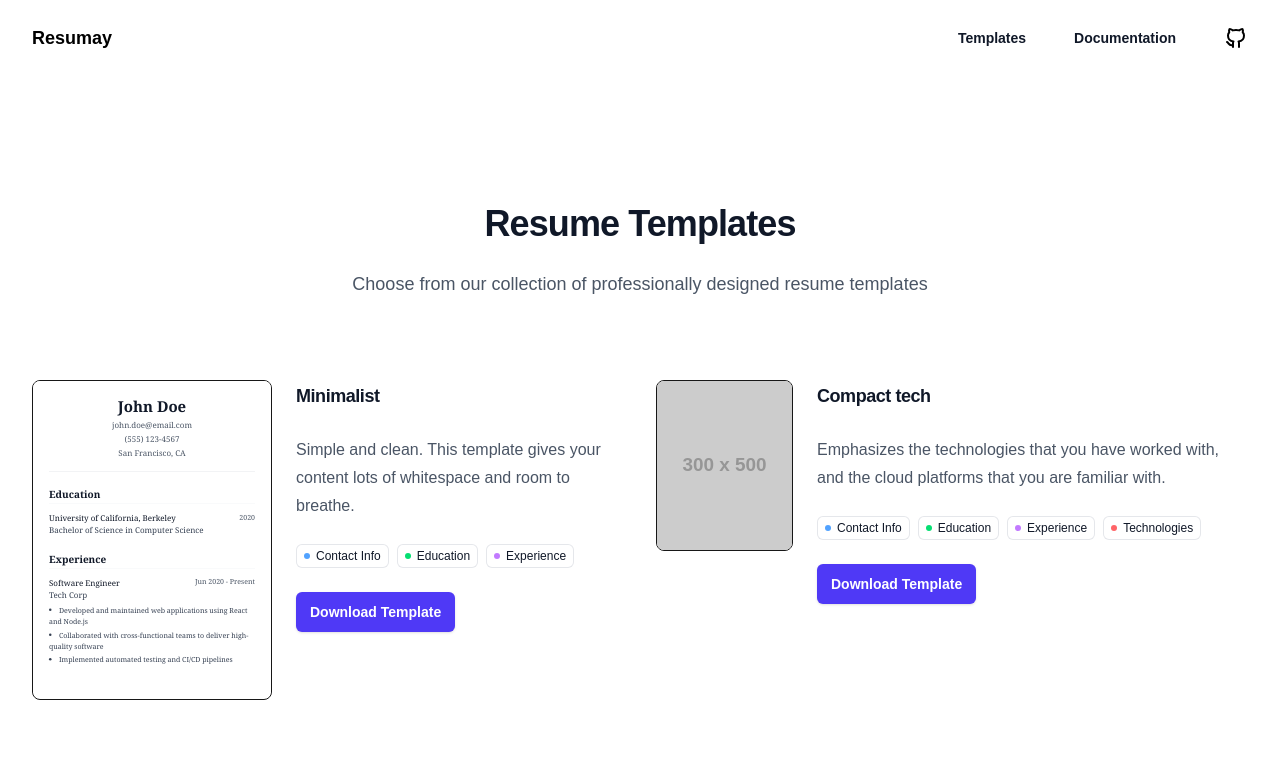
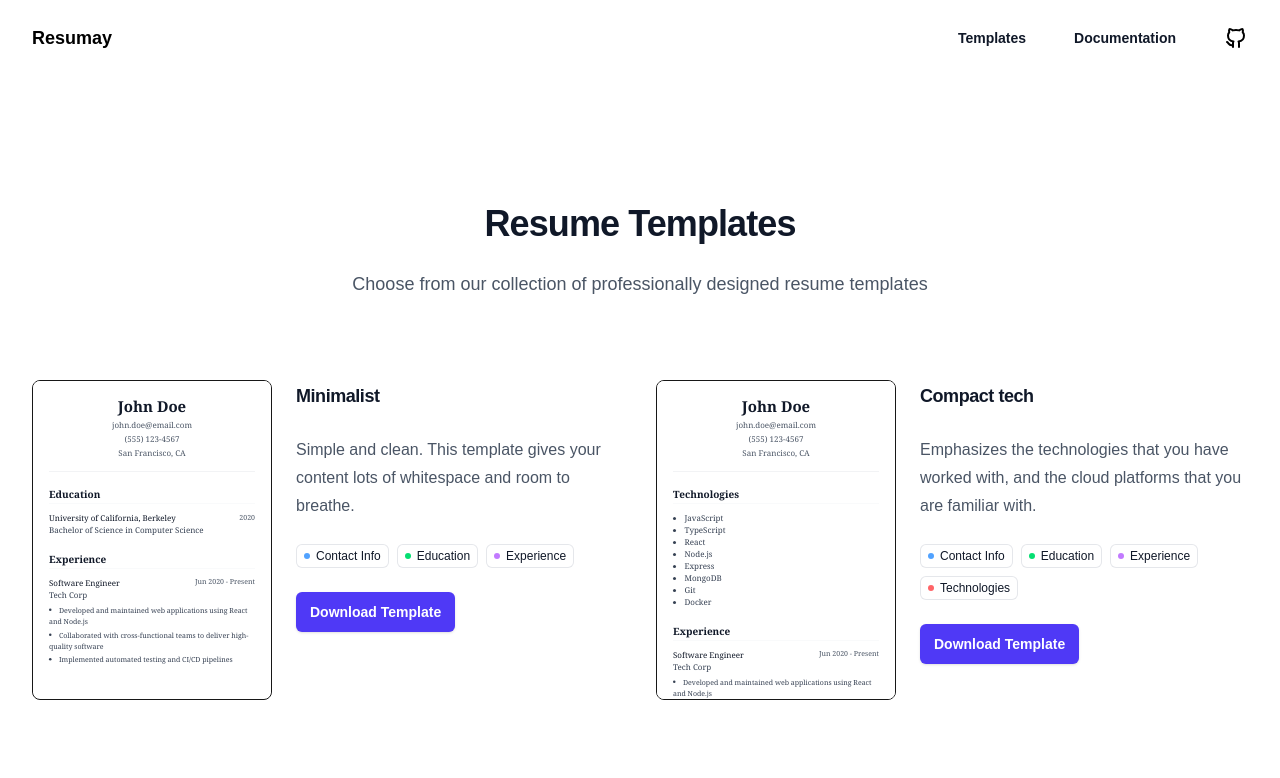
Before and after one commit to mark-pitblado/resumay, a Next.js app in the folder web/: page /templates in a window 1280 px wide. Shown: the top 778 px of the page. Built offline with nearby package versions, Linux system fonts and the light colour scheme.

Commit message:
Added data for CompactTech template

```diff
--- a/web/components/template-grid.tsx
+++ b/web/components/template-grid.tsx
@@ -3,6 +3,7 @@ import Badge from "@/components/badge";
 import { useState } from "react";
 import React from "react";
 import { MinimalistTemplateSample } from "@/templates/minimalist";
+import { CompactTechTemplateSample } from "@/templates/compact-tech";
 
 interface TemplateBadge {
   text: string;
@@ -39,6 +40,7 @@ const templates: Template[] = [
       { text: "Experience", color: "fill-purple-400" },
       { text: "Technologies", color: "fill-red-400" },
     ],
+    component: CompactTechTemplateSample,
   },
   {
     name: "Entrepreneur Royal Blue",
--- a/web/data/sampledata.ts
+++ b/web/data/sampledata.ts
@@ -27,5 +27,31 @@ export const sampleResumeData = {
         "Implemented automated testing and CI/CD pipelines"
       ]
     }
+  ],
+  projects: [
+    {
+      title: "Open Source Contribution",
+      description: "Contributed to various open source projects on GitHub, focusing on improving documentation and fixing bugs."
+    },
+    {
+      title: "Personal Portfolio Website",
+      description: "Developed a personal portfolio website to showcase my projects and skills using Next.js and Tailwind CSS."
+    }
+  ],
+  testimonials: [
+    {
+      quote: "John is a fantastic developer who consistently delivers high-quality work.",
+      author: "Jane Smith, Tech Lead at Example Corp"
+    }
+  ],
+  technologies: [
+    "JavaScript",
+    "TypeScript",
+    "React",
+    "Node.js",
+    "Express",
+    "MongoDB",
+    "Git",
+    "Docker"
   ]
 };
--- a/web/templates/compact-tech.tsx
+++ b/web/templates/compact-tech.tsx
@@ -0,0 +1,64 @@
+import React from 'react';
+import { sampleResumeData } from '../data/sampledata';
+import { CompactTechTemplateProps } from './types';
+
+export default function CompactTechTemplate({ data }: CompactTechTemplateProps) {
+  return (
+    <div className="max-w-2xl mx-auto p-8 bg-white font-serif">
+      {/* Header */}
+      <header className="text-center border-b border-gray-200 pb-6 mb-8">
+        <h1 className="text-3xl font-bold text-gray-900 mb-2">
+          {data.contactInfo.name}
+        </h1>
+        <div className="text-gray-600 space-y-1">
+          <p>{data.contactInfo.email}</p>
+          {data.contactInfo.phone && <p>{data.contactInfo.phone}</p>}
+          {data.contactInfo.location && <p>{data.contactInfo.location}</p>}
+        </div>
+      </header>
+
+      {/* Technologies */}
+        <section className="mb-8">
+          <h2 className="text-xl font-semibold text-gray-900 mb-4 border-b border-gray-100 pb-1">
+            Technologies
+          </h2>
+          <ul className="list-disc list-inside">
+            {data.technologies.map((tech: string, index: number) => (
+              <li key={index} className="text-gray-700">
+                {tech}
+              </li>
+            ))}
+          </ul>
+        </section>
+
+        {/* Experience */}
+        <section>
+          <h2 className="text-xl font-semibold text-gray-900 mb-4 border-b border-gray-100 pb-1">
+            Experience
+          </h2>
+          {data.experience.map((exp, index) => (
+            <div key={index} className="mb-6">
+              <div className="flex justify-between items-start mb-2">
+                <div>
+                  <h3 className="font-medium text-gray-900">{exp.position}</h3>
+                  <p className="text-gray-700">{exp.company}</p>
+                </div>
+                <span className="text-gray-600 text-sm">
+                  {exp.startDate} - {exp.endDate}
+                </span>
+              </div>
+              <ul className="list-disc list-inside text-gray-700 space-y-1">
+                {exp.description.map((item, i) => (
+                  <li key={i} className="text-sm leading-relaxed">{item}</li>
+                ))}
+              </ul>
+            </div>
+          ))}
+        </section>
+    </div>
+  );
+}
+
+export function CompactTechTemplateSample() {
+    return <CompactTechTemplate data={sampleResumeData} />;
+}
--- a/web/templates/types.ts
+++ b/web/templates/types.ts
@@ -1,4 +1,13 @@
 export interface ResumeData {
+  testimonials: Array<{
+    quote: string;
+    author: string;
+  }>;
+  projects: Array<{
+    title: string;
+    description: string;
+  }>;
+  technologies: string[];
   contactInfo: {
     name: string;
     email: string;
@@ -25,3 +34,13 @@ export interface ResumeData {
 export interface MinimalistTemplateProps {
   data: ResumeData;
 }
+
+export interface EntrepreneurRoyalBlueTemplateProps {
+  data: ResumeData;
+}
+export interface CompactTechTemplateProps {
+  data: ResumeData;
+}
+export interface AcademicTemplateProps {
+  data: ResumeData;
+}
```
